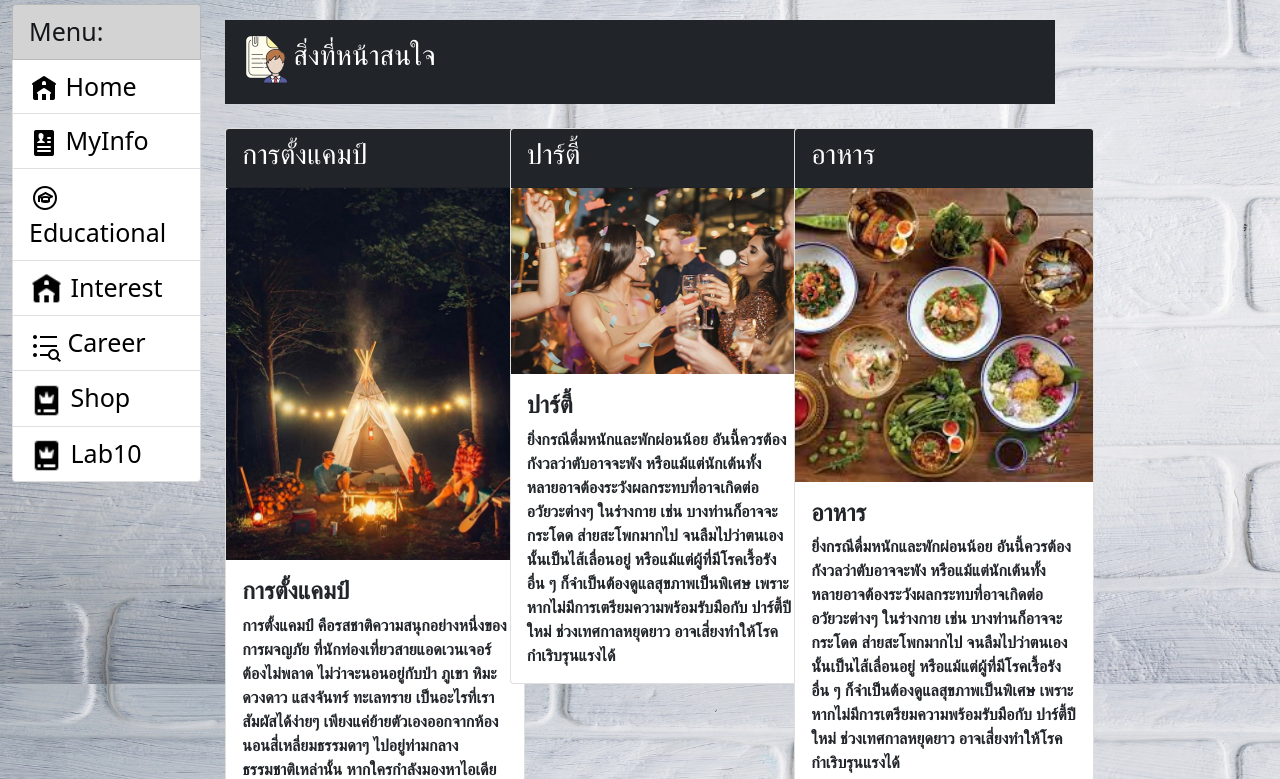
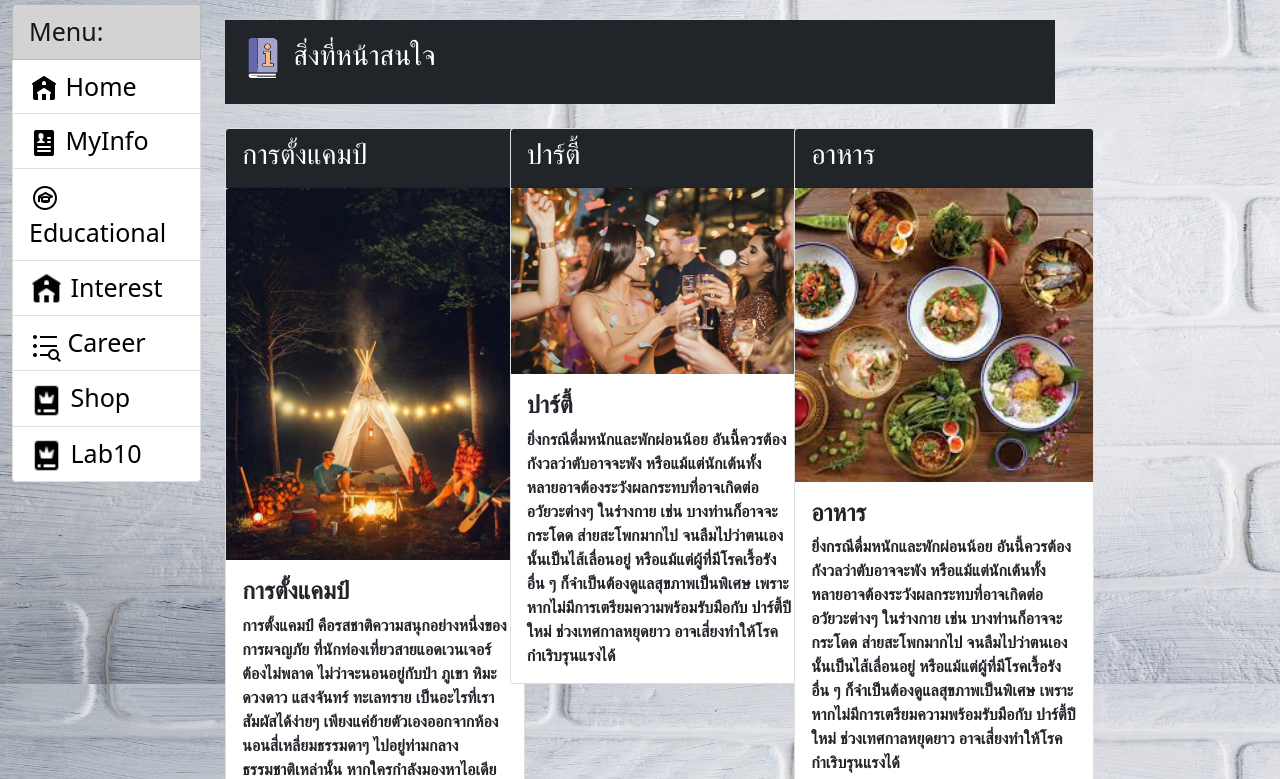
Before and after one commit to kannikaSribuin/Django, a Django app: page /ProfileApp/interest in a window 1280 px wide. Shown: the part 116-895 px from the top of the page. Run offline with Django 4.2, Linux system fonts and the light colour scheme; some libraries are stand-ins or nearby versions; some web fonts are replaced.

Commit message:
second commit 25/1/2023

```diff
--- a/templates/Profile/interest.html
+++ b/templates/Profile/interest.html
@@ -12,7 +12,7 @@ body {
 
 <div class="d-flex pt-3 bd-highlight">
             <div class="p-2 bg-dark flex-fill text-white" style="font-family: 'Mochiy Pop P One', sans-serif;">
-             <h3><img src="{% static 'images/Profile1.png' %}" alt="com" width="60px">สิ่งที่หน้าสนใจ</h3>
+             <h3><img src="{% static 'images/User.png' %}" alt="com" width="60px">สิ่งที่หน้าสนใจ</h3>
             </div>
         </div>
         <div class="d-flex pt-3 bd-highlight">
```
